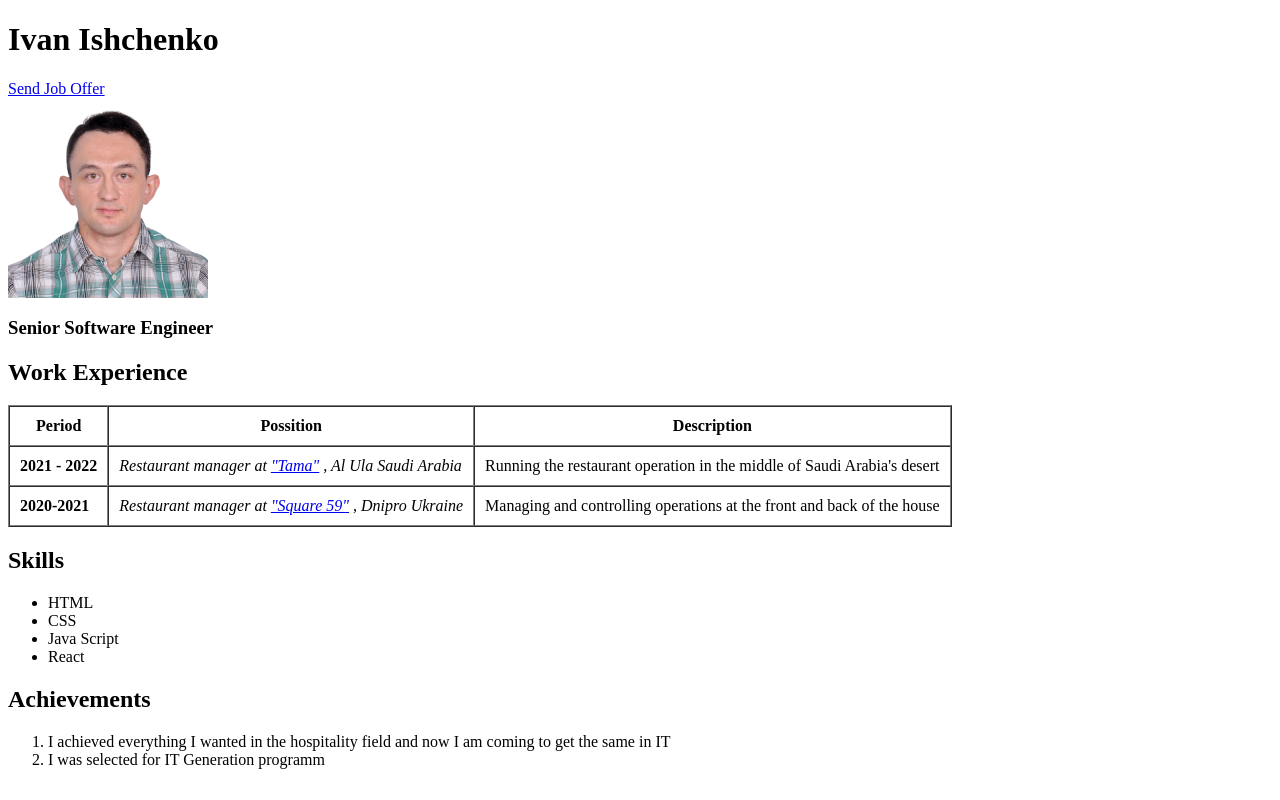
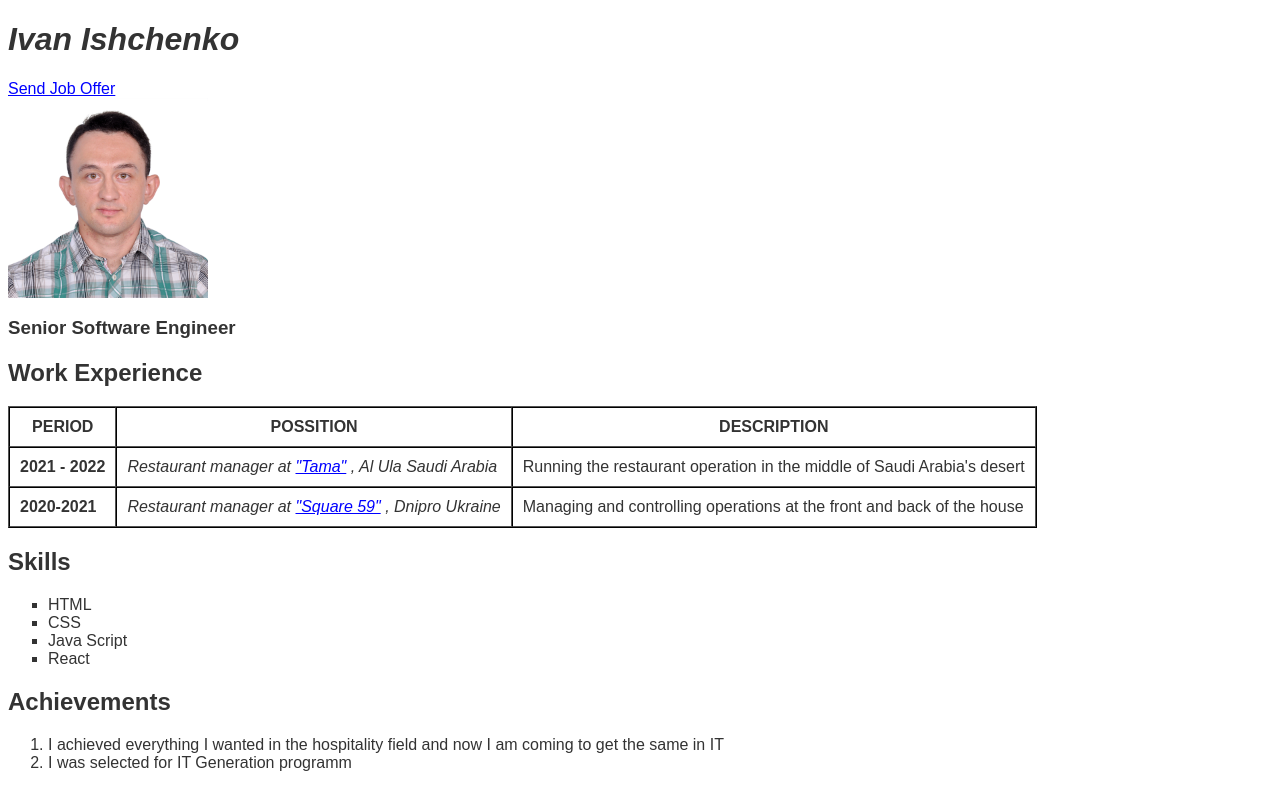
Before and after one commit to DoctorDevTool/Ivan-Ishchenko-CV, a plain HTML site: page index.html in a window 1280 px wide. Drawn offline with Linux system fonts and the light colour scheme.

Commit message:
added style to main page

```diff
--- a/index.html
+++ b/index.html
@@ -5,22 +5,23 @@
     <meta charset="UTF-8">
     <meta http-equiv="X-UA-Compatible" content="IE=edge">
     <meta name="viewport" content="width=device-width, initial-scale=1.0">
+    <link rel="stylesheet" href="/style/style.css">
     <title>Ivan Ishchenko CV</title>
 </head>
 
 <body>
     <header>
-        <h1>Ivan Ishchenko</h1>
-        <a href="/lesson-06.html">Send Job Offer</a>
+        <h1 class="name">Ivan Ishchenko</h1>
+        <a href="/lesson-06.html" target="_blank">Send Job Offer</a>
         <img src="/source/Ivan Ishchenko.jpg" width="200" alt="Ivan's profile picture" style="display: block;">
-        <h3>Senior Software Engineer</h3>
+        <h3 class="position">Senior Software Engineer</h3>
     </header>
 
     <main>
         <h2>Work Experience</h2>
         <table border="1" cellspacing="0" cellpadding="10px">
             <thead>
-                <tr>
+                <tr class="table-head">
                     <th>Period</th>
                     <th>Possition</th>
                     <th>Description</th>
@@ -43,7 +44,7 @@
             </tbody>
         </table>
         <h2>Skills</h2>
-        <ul>
+        <ul class="skills">
             <li>HTML</li>
             <li>CSS</li>
             <li>Java Script</li>
--- /dev/null
+++ b/style/style.css
@@ -0,0 +1,34 @@
+* {
+    color: #333;
+    font-family: Arial, Helvetica, sans-serif;
+}
+
+.position {
+    font-weight: bold;
+}
+
+.name {
+    font-style: italic;
+}
+
+.table-head {
+    text-transform: uppercase;
+}
+
+a {
+    color: #00f;
+}
+
+a:visited {
+    color: #005;
+}
+
+a:hover {
+    text-decoration: none;
+}
+.skills {
+    list-style-type: square;
+}
+table {
+    border-color: black;
+}
```
